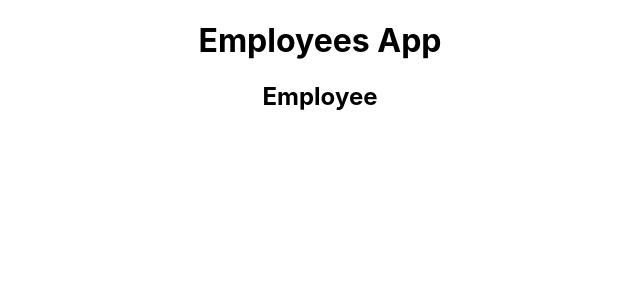
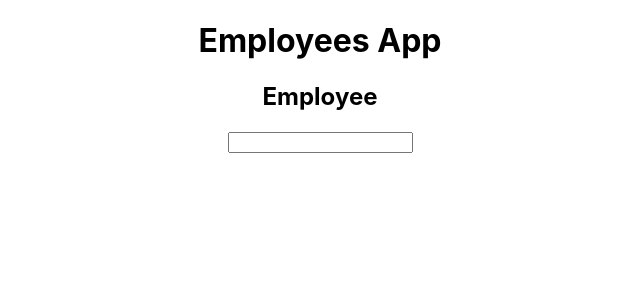
Before and after one commit to mindy-d-tran/first-react-project, a React (Create React App) app: page / in a window 1280 px wide. Shown: the top 300 px of the page, without its empty margins (320-960 px from the left). Built offline with nearby package versions, Linux system fonts and the light colour scheme.

Commit message:
add search bar

```diff
--- a/src/components/HomePage.js
+++ b/src/components/HomePage.js
@@ -1,9 +1,11 @@
 import Header from "./Header";
+import SearchBar from "./SearchBar";
 
 function HomePage() {
   return (
     <div>
       <Header></Header>
+      <SearchBar></SearchBar>
     </div>
   );
 }
```
